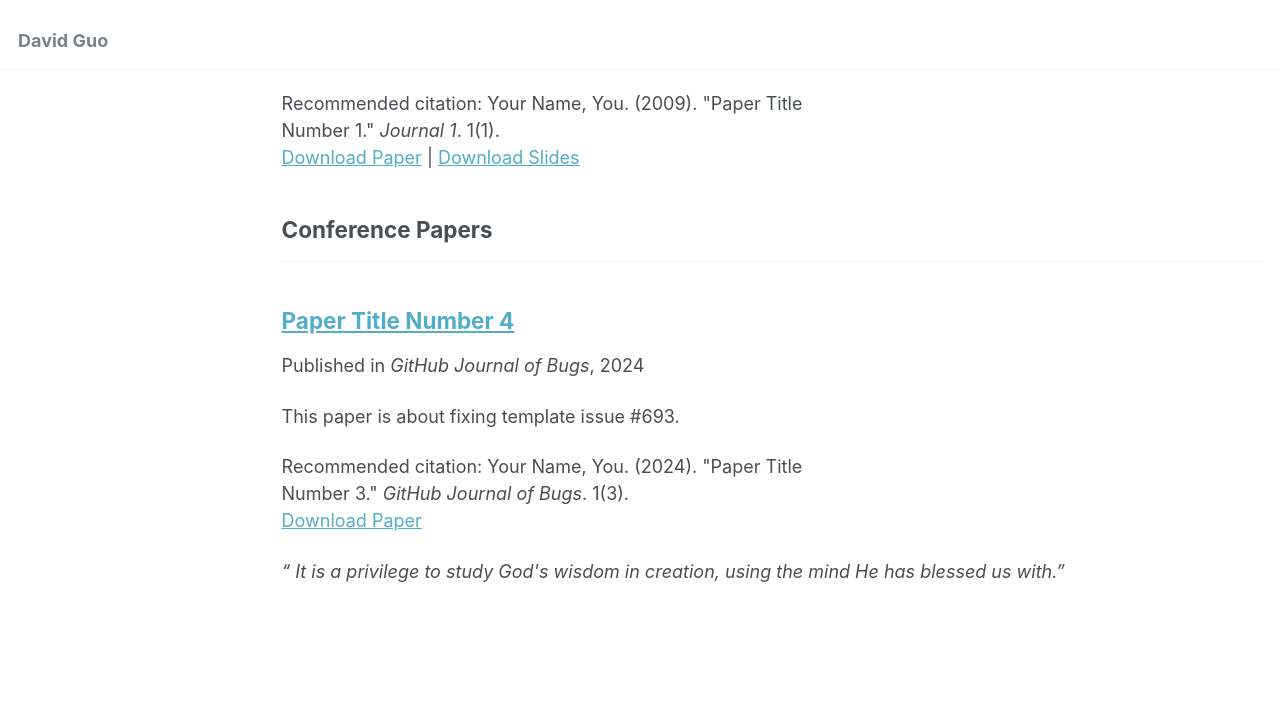
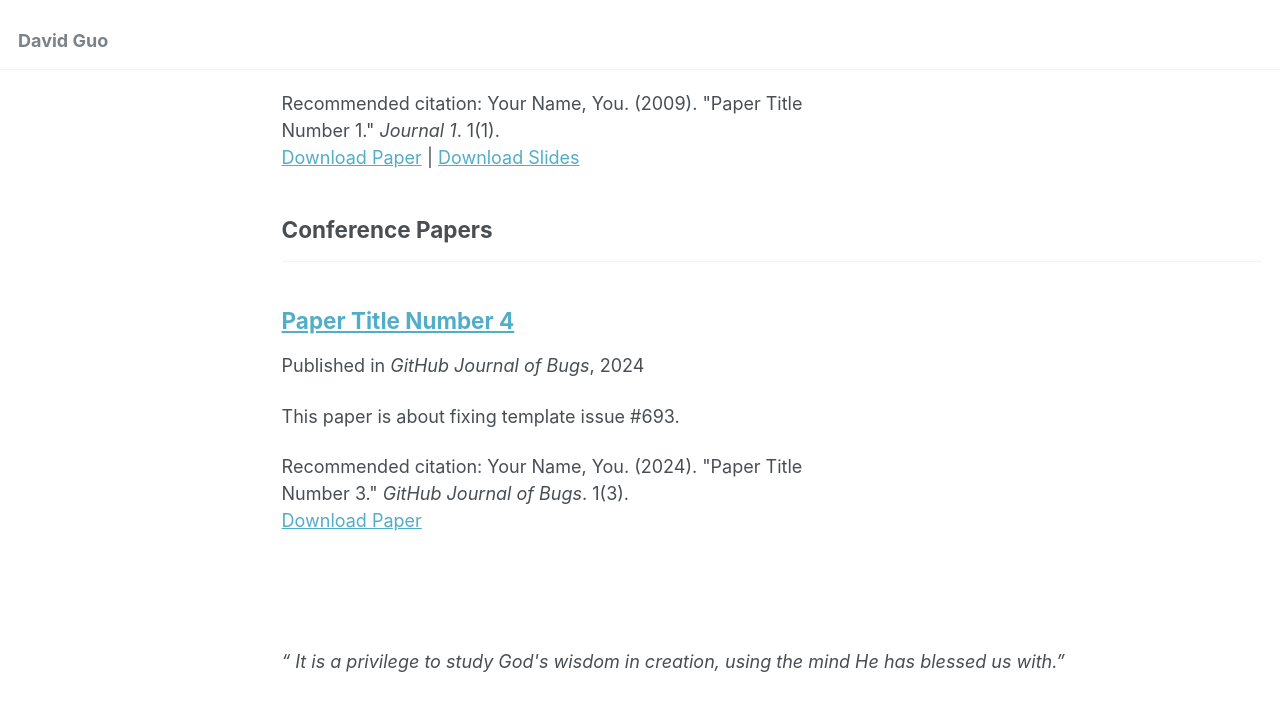
Before and after one commit to dguo97/dguo97.github.io, a Jekyll site: the page built from _pages/publications.html, in a window 1280 px wide and 900 px high, scrolled down 950 px. Shown: the top 711 px of the window. Built offline with Jekyll 4.4.1, drawn with Linux system fonts in a browser that asks for light colours.

Commit message:
Update publications.html

```diff
--- a/_pages/publications.html
+++ b/_pages/publications.html
@@ -38,4 +38,6 @@ author_profile: false
      margin-bottom: 3cm;
   }
 </style>
+<p class="bottom-three">
+
 <div id="quote"> <i>&ldquo; It is a privilege to study God's wisdom in creation, using the mind He has blessed us with.&rdquo;</i> <br> <span style="display:inline-block;text-indent:5px">
```
